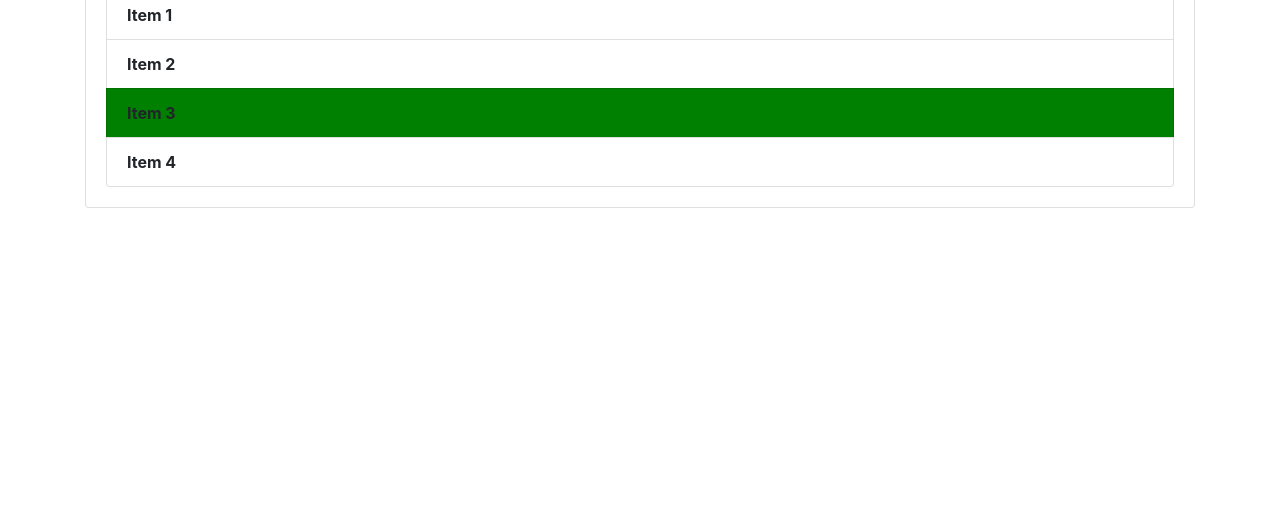
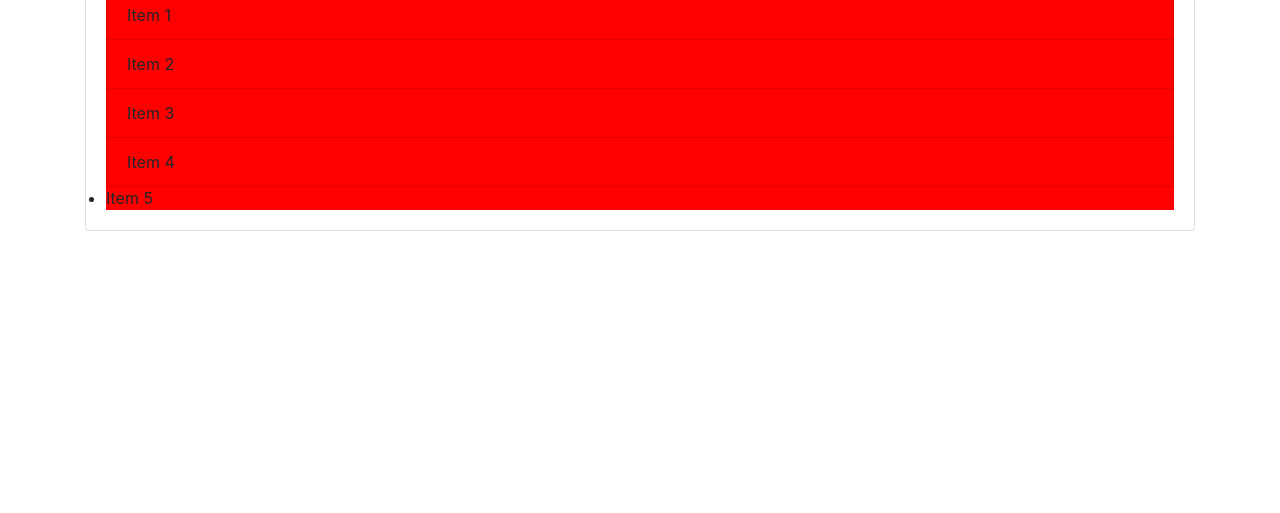
Before and after one commit to sagargouda/sharpener, a plain HTML site: page index.html in a window 1280 px wide. Shown: the part 287-800 px from the top of the page. Drawn offline with nearby package versions, Linux system fonts and the light colour scheme.

Commit message:
assignement done

```diff
--- a/index.html
+++ b/index.html
@@ -29,6 +29,7 @@
     <li class="list-group-item">Item 2</li>
     <li class="list-group-item">Item 3</li>
     <li class="list-group-item">Item 4</li>
+    <li class="sagar-new">Item 5</li>
    </ul>
   </div>
  </div>
--- a/index.js
+++ b/index.js
@@ -4,7 +4,21 @@
 
 ///get element by id
 
-let color = document.getElementsByClassName("list-group-item");
-color[2].style.backgroundColor = "green";
-let font = document.getElementById("items");
-font.style.fontWeight = "bold";
+// let color = document.getElementsByClassName("list-group-item");
+// color[2].style.backgroundColor = "green";
+// let font = document.getElementById("items");
+// font.style.fontWeight = "bold";
+
+// // assignement -2
+// Add a new li element without the same class Name
+
+// And try editing it with getelementsbyclassname and then by getelementbytagname
+
+// var item = document.getElementsByClassName("list-group");
+// for (let i = 0; i < item.length; i++) item[i].style.backgroundColor = "red";
+
+var items = document.getElementsByTagName("li");
+
+for (let i = 0; i < items.length; i++) {
+  items[i].style.backgroundColor = "red";
+}
```
